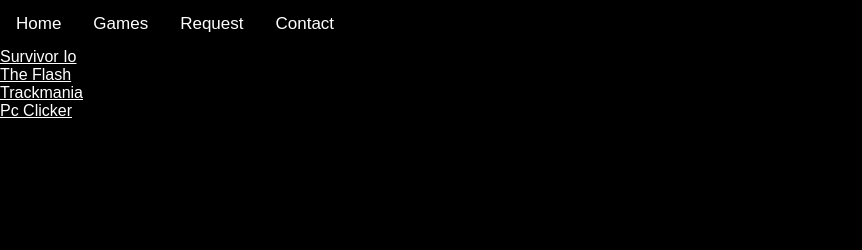
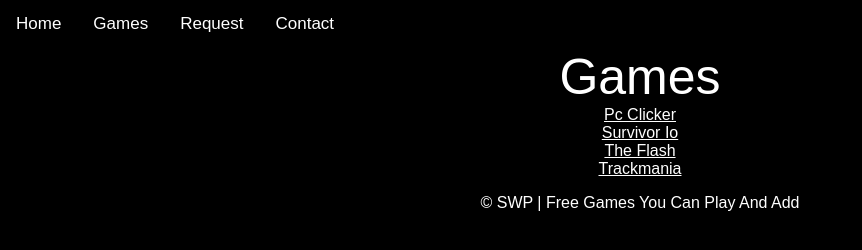
Before and after one commit to Cr4zyLem0ns/SWP, a plain HTML site: page games.html in a window 1280 px wide. Shown: the whole page, without its empty margins (0-862 px from the left). Drawn offline with Linux system fonts and the light colour scheme.

Commit message:
Update games.html

```diff
--- a/games.html
+++ b/games.html
@@ -57,10 +57,21 @@ body {
 
 
 
-      <a href="survivorio.html" >Survivor Io</a> <br>
-      <a href="flash.html" >The Flash</a> <br>
-  <a href="track.html" >Trackmania</a> <br>
-  <a href="clicker.html" >Pc Clicker</a> <br>
+
+  <center><h99>Games</h99></center>
+
+        <center><a href="clicker.html" >Pc Clicker</a> </center>
+        <center><a href="survivorio.html" >Survivor Io</a> </center>
+        <center><a href="flash.html" >The Flash</a> </center>
+        <center><a href="track.html" >Trackmania</a> </center>
+
+
+
+  <footer>
+        <center><p>© SWP | Free Games You Can Play And Add</p></center>
+  </footer>
+
+
 
 
 
```
